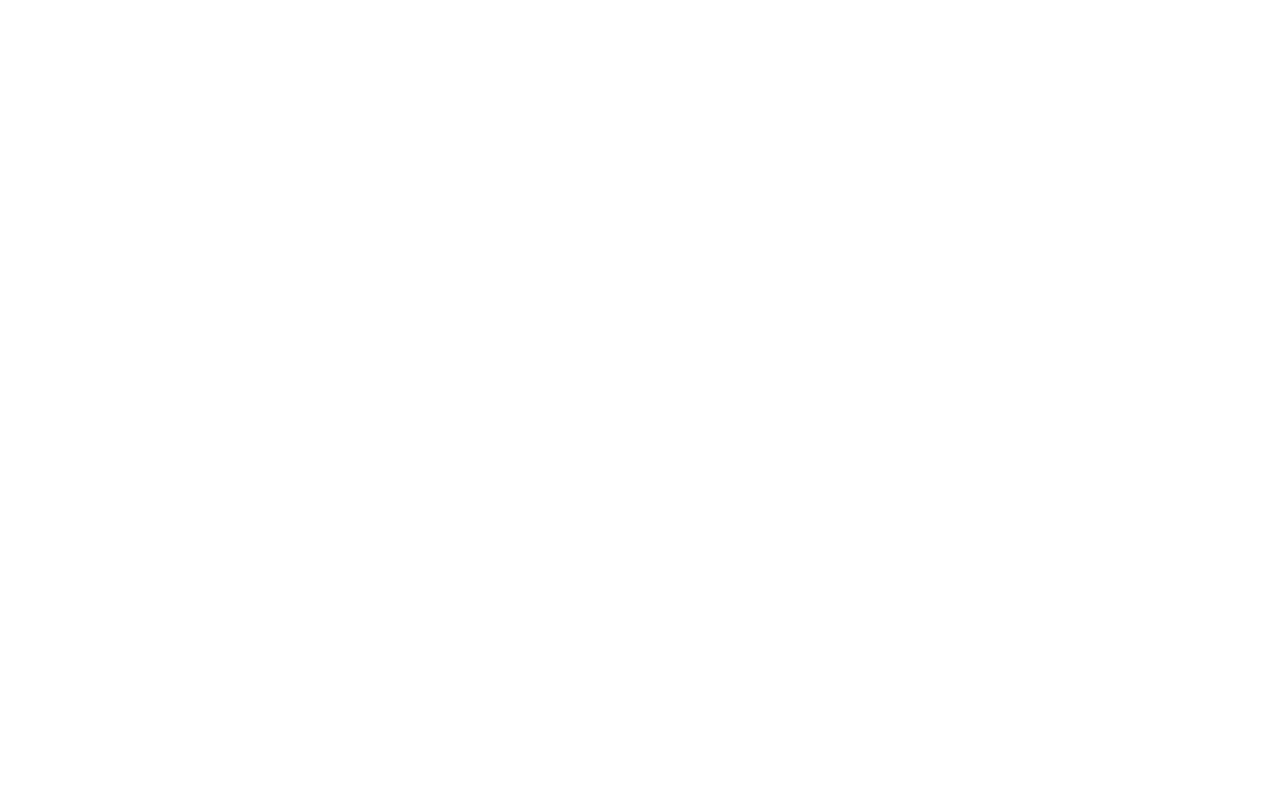
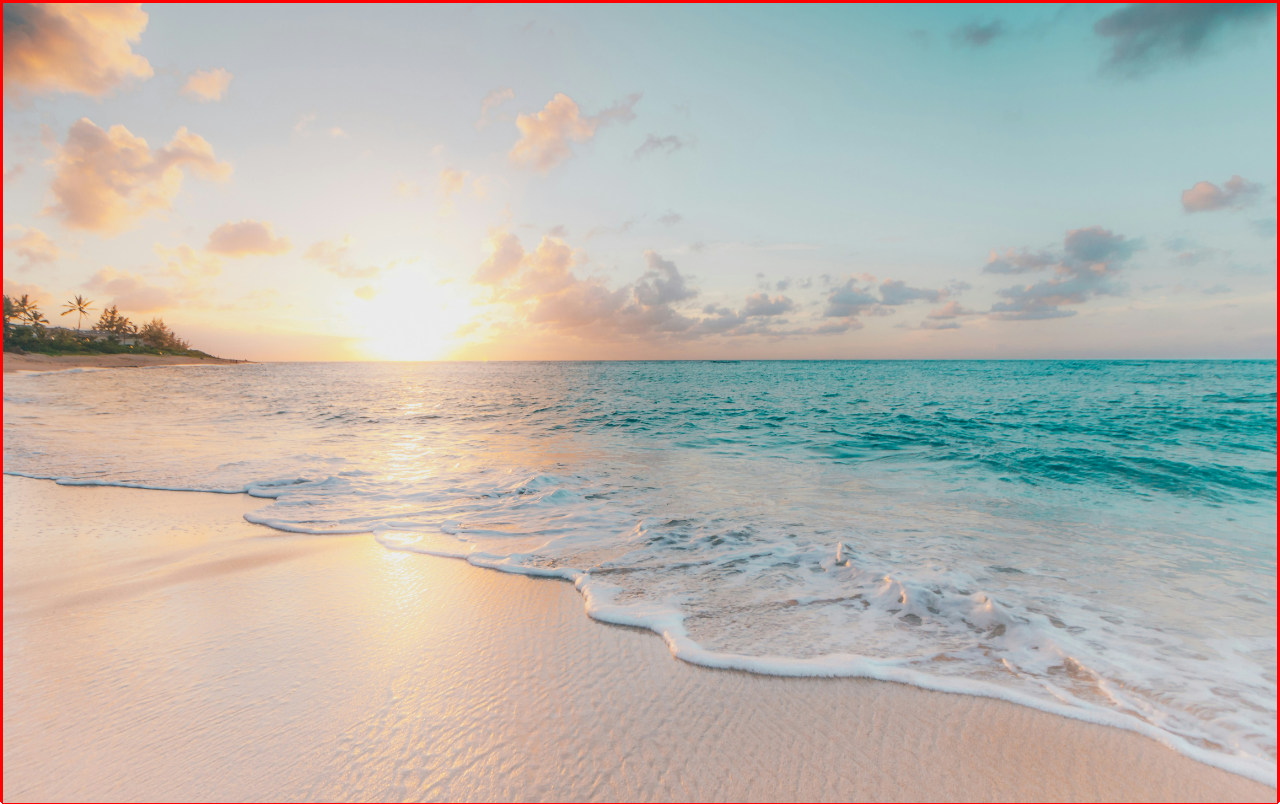
Before and after one commit to Andrea-2528/sign-up-form, a plain HTML site: page index.html in a window 1280 px wide. Drawn offline with Linux system fonts and the light colour scheme.

Commit message:
Add background image and container

```diff
--- a/index.html
+++ b/index.html
@@ -4,8 +4,22 @@
     <meta charset="UTF-8">
     <meta name="viewport" content="width=device-width, initial-scale=1.0">
     <title>Sign-up Form</title>
+    <link rel="stylesheet" href="style.css">
 </head>
 <body>
+    <div class="container-background-image">
 
+
+
+
+
+
+
+
+
+
+    </div>
 </body>
 </html>
+
+<!-- Photo by <a href="https://unsplash.com/it/@oulashin?utm_content=creditCopyText&utm_medium=referral&utm_source=unsplash">Sean Oulashin</a> on <a href="https://unsplash.com/it/foto/seashore-during-golden-hour-KMn4VEeEPR8?utm_content=creditCopyText&utm_medium=referral&utm_source=unsplash">Unsplash</a> -->
--- a/style.css
+++ b/style.css
@@ -0,0 +1,21 @@
+*{
+    margin: 0;
+    padding: 0;
+    border: 1px solid red;
+}
+
+body, html {
+    height: 100%; /*So they don't resize*/
+}
+
+.container-background-image {
+    background-image: url("beach.jpg");
+
+    /* Full height */
+    height: 100%;
+
+    /* Center and scale the image nicely */
+    background-position: center;
+    background-repeat: no-repeat;
+    background-size: cover;
+}
```
Also changed, not shown: Norse-Bold.otf (added), beach.jpg (added), odin-lined.png (added), sign-up-form.png (added).
